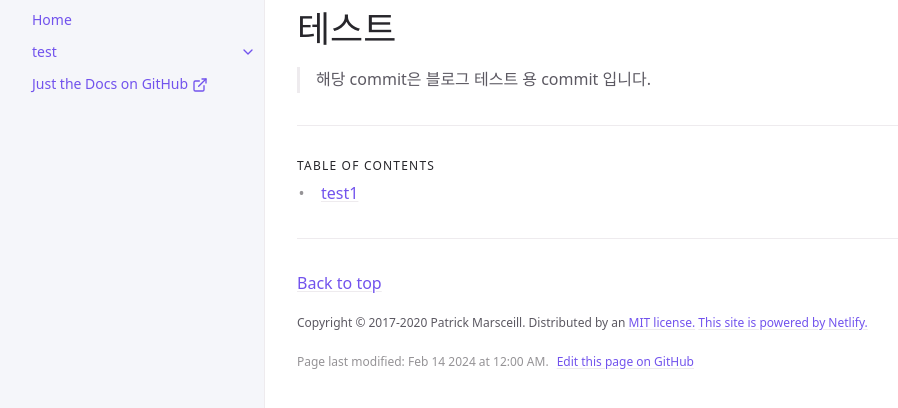
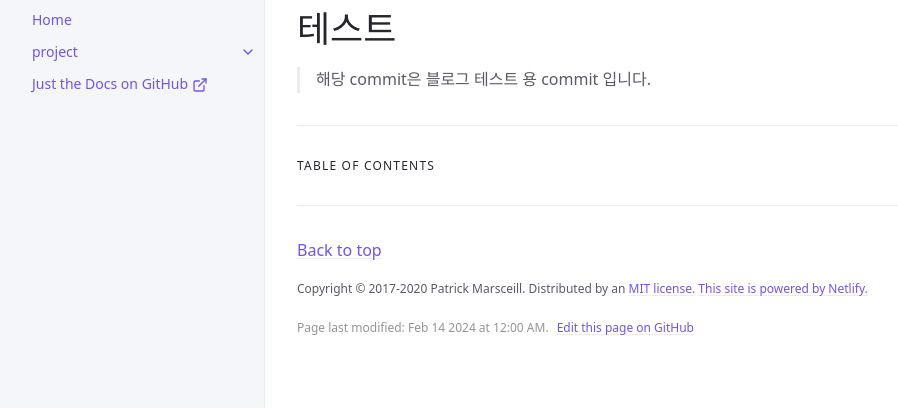
Before and after one commit to weekend-study-kr/weekend-study-kr.github.io, a Jekyll site: the page built from docs/개인 프로젝트/project.md, in a window 1280 px wide, cut to the strip 104-796 px from the top of the page. Shown: the top 408 px of the strip, without its empty margins (107-1005 px from the left). Built offline with Jekyll 4.4.1, drawn with Linux system fonts in a browser that asks for light colours; cached includes are drawn as plain includes; comment, search, counter and statistics services are not loaded.

```diff
--- a/docs/test/test.md
+++ b/docs/개인 프로젝트/project.md
@@ -1,11 +1,11 @@
 ---
 layout: default
-title: test
+title: project
 has_children: true
 published_date: 2024-02-14
 last_modified_date: 2024-02-14
 nav_order: 1
-permalink: '1'
+permalink: /project
 ---
 # 테스트
 
```
Also changed, not shown: docs/개인 프로젝트/개인 블로그/1.md (renamed from docs/test/test2/1.md, +1 -1 lines), docs/개인 프로젝트/개인 블로그/2.md (renamed from docs/test/test2/2.md, +2 -2 lines).
